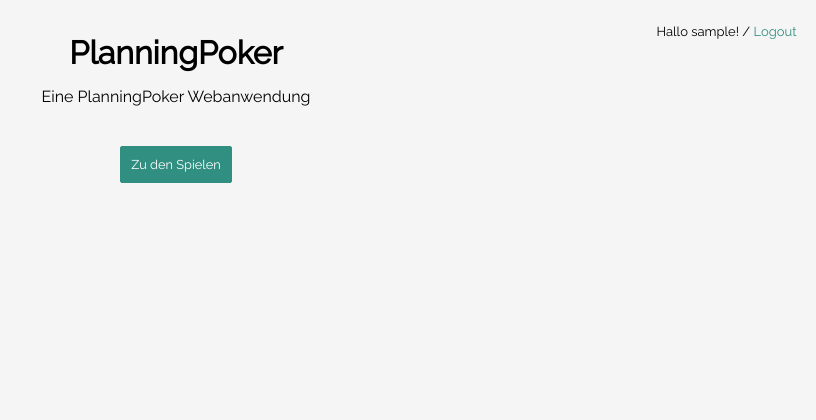
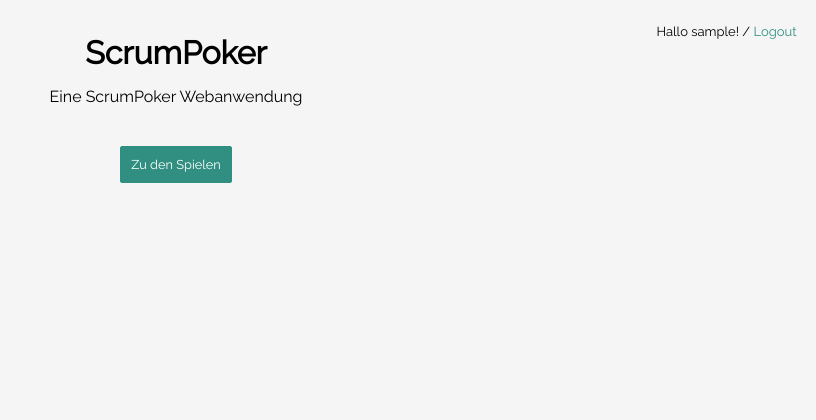
Before and after one commit to nailujx86/planningpoker, a PHP site: page / in a window 1280 px wide. Shown: the top 420 px of the page, without its empty margins (464-1280 px from the left). Run offline with PHP 8.4, Linux system fonts and the light colour scheme; the visitor is signed in with stand-in values (Sample User, id 1).

Commit message:
Adjust Project naming

```diff
--- a/web/index.php
+++ b/web/index.php
@@ -3,15 +3,15 @@
 <html lang="de">
 <?php
     session_start();
-    $title = "PlanningPoker";
+    $title = "ScrumPoker";
     include("partials/header.part.php");
 ?>
 <body>
     <div class="c">
         <?php include("partials/account.part.php"); ?>
         <header>
-            <h1 class="center"><a class="undecorated" href="/index.php">PlanningPoker</a></h1>
-            <p class="center">Eine PlanningPoker Webanwendung</p>
+            <h1 class="center"><a class="undecorated" href="/index.php">ScrumPoker</a></h1>
+            <p class="center">Eine ScrumPoker Webanwendung</p>
         </header>
         <div class="gimme_space center">
             <?php if(!isset($_SESSION['username'])): ?>
--- a/web/login.php
+++ b/web/login.php
@@ -37,7 +37,7 @@ if (isset($_POST['login']) && !isset($_SESSION['username'])) {
 <html lang="de">
 <?php
     session_start();
-    $title = "Login - PlanningPoker";
+    $title = "Login - ScrumPoker";
     include("partials/header.part.php");
 ?>
 <body>
--- a/web/register.php
+++ b/web/register.php
@@ -54,7 +54,7 @@ if (isset($_POST['register']) && !isset($_SESSION['username'])) {
 <html lang="de">
 <?php
     session_start();
-    $title = "Registrieren - PlanningPoker";
+    $title = "Registrieren - ScrumPoker";
     include("partials/header.part.php");
 ?>
 <body>
--- a/web/runde.php
+++ b/web/runde.php
@@ -89,7 +89,7 @@ if (isset($_POST['update_karte']) && $isTeilnehmer && isset($_POST['karte']) &&
 <!DOCTYPE html>
 <html lang="de">
 <?php
-$title = "Rundenübersicht - PlanningPoker";
+$title = "Rundenübersicht - ScrumPoker";
 include("partials/header.part.php");
 ?>
 
--- a/web/spiel.php
+++ b/web/spiel.php
@@ -88,7 +88,7 @@ $lastTeilnehmerArrJson = json_encode($lastTeilnehmerArr);
 <!DOCTYPE html>
 <html lang="de">
 <?php
-$title = "Spielübersicht - PlanningPoker";
+$title = "Spielübersicht - ScrumPoker";
 include("partials/header.part.php");
 ?>
 <script>
--- a/web/spiele.php
+++ b/web/spiele.php
@@ -43,7 +43,7 @@ if ($user == null) {
 <html lang="de">
 <?php
 session_start();
-$title = "Spiele - PlanningPoker";
+$title = "Spiele - ScrumPoker";
 include("partials/header.part.php");
 ?>
 
```
